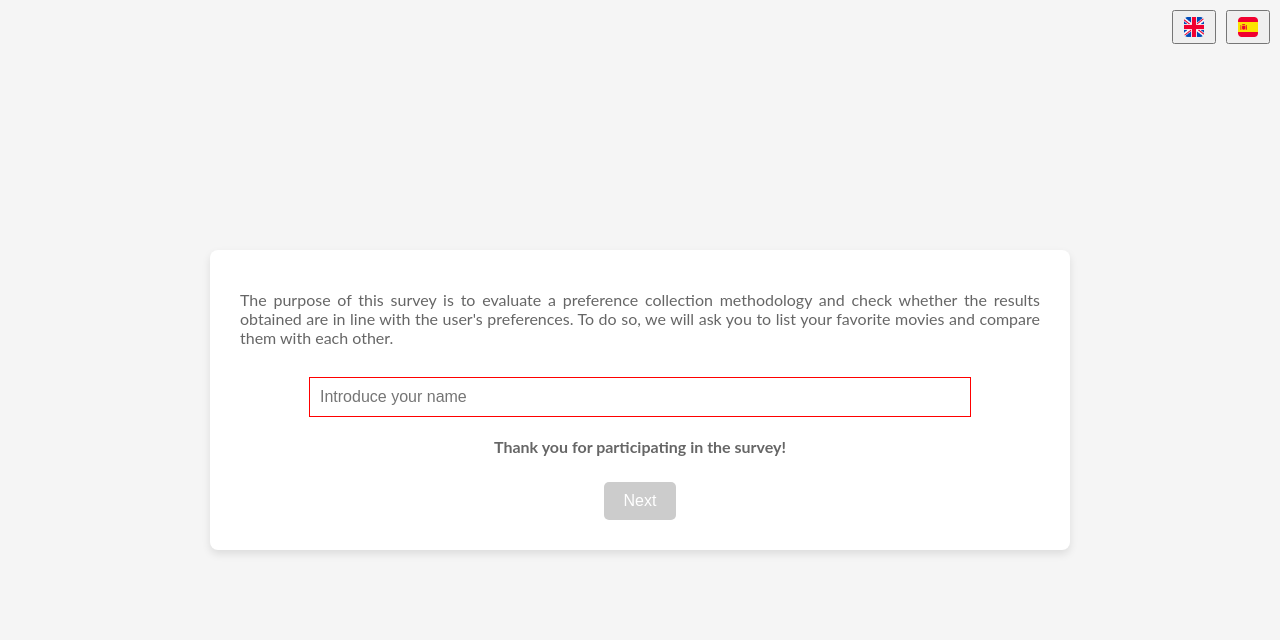
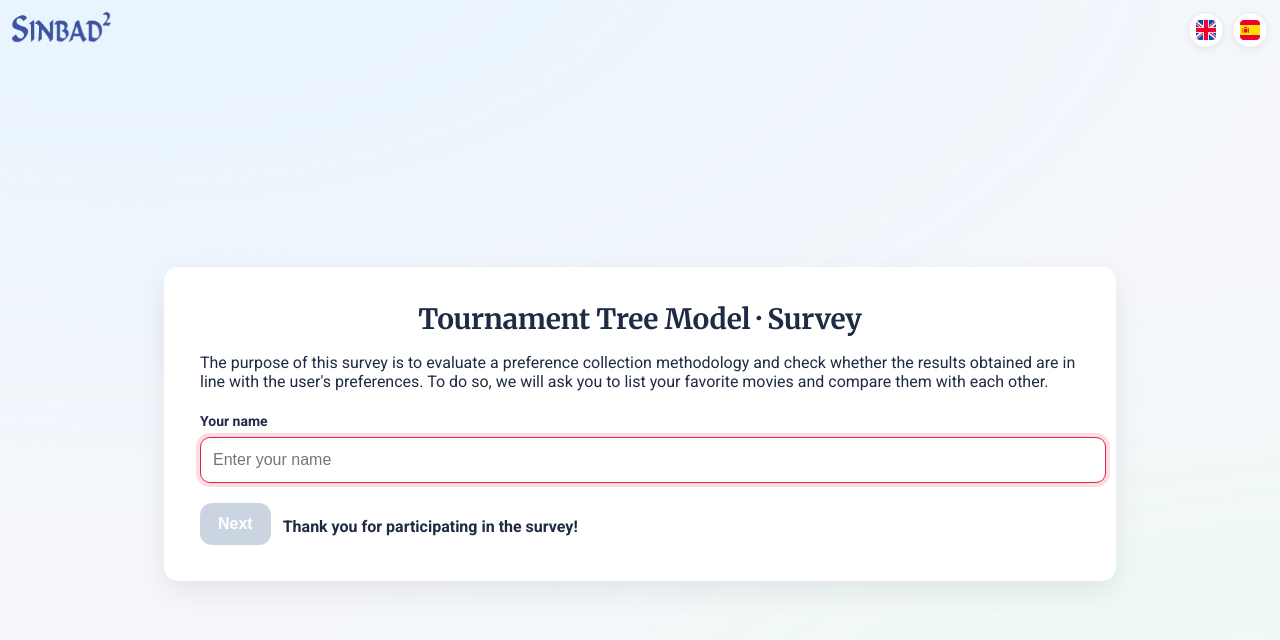
Before and after one commit to otacon19/TTM, a website: page index.html in a window 1280 px wide. Drawn offline with Linux system fonts and the light colour scheme.

Commit message:
Index.html modificado

```diff
--- a/index.html
+++ b/index.html
@@ -1,182 +1,58 @@
 <!DOCTYPE html>
 <html lang="es">
 <head>
-    <link href="https://fonts.googleapis.com/css2?family=Roboto:wght@400;700&family=Open+Sans:wght@400;700&display=swap" rel="stylesheet">
-    <meta charset="UTF-8">
-    <meta name="viewport" content="width=device-width, initial-scale=1.0">
-    <title>TTM</title>
-    <style>
-        body {
-            font-family: 'Lato', sans-serif;
-            background-color: #f5f5f5;
-            margin: 0;
-            display: flex;
-            justify-content: center;
-            align-items: center;
-            height: 100vh;
-        }
+  <meta charset="UTF-8" />
+  <meta name="viewport" content="width=device-width, initial-scale=1" />
+  <title>Tournament Tree Model · Encuesta</title>
 
-        .language-container {
-            position: fixed;
-            top: 10px;
-            right: 10px;
-            display: flex;
-            gap: 10px;
-            z-index: 10;
-        }
+  <!-- Tipografías y estilos comunes -->
+  <link href="https://fonts.googleapis.com/css2?family=Merriweather:wght@700&family=Roboto:wght@400;700&display=swap" rel="stylesheet" />
+  <link rel="stylesheet" href="style.css" />
 
-        .language-container button {
-            padding: 5px 10px;
-            font-size: 14px;
-            cursor: pointer;
-        }
-
-        .content {
-            text-align: center;
-            margin-top: 50px;
-        }
-
-        .container {
-            text-align: justify;
-            background-color: #fff;
-            padding: 30px;
-            border-radius: 8px;
-            box-shadow: 0 4px 8px rgba(0, 0, 0, 0.1);
-            width: 80%;
-            max-width: 800px;
-        }
-
-        .text-box-container {
-            margin-top: 20px;
-            display: flex;
-            flex-direction: column;
-            align-items: center;
-        }
-
-        .text-box {
-            margin: 10px auto;
-            padding: 10px;
-            font-size: 16px;
-            width: 80%;
-            border: 1px solid #ccc; /* Añadido */
-        }
-
-        .invalid {
-            border-color: red;
-        }
-
-        h1 {
-            color: #333;
-            font-size: 2.5rem;
-        }
-
-        p {
-            color: #666;
-            font-size: 16px;
-            margin-top: 10px;
-        }
-
-        #thanks {
-            text-align: center;
-            font-weight: bold;
-        }
-
-        .navigate-button {
-            margin-top: 10px;
-            padding: 10px 20px;
-            font-size: 16px;
-            cursor: pointer;
-            background-color: #3498db;
-            color: white;
-            border: none;
-            border-radius: 5px;
-            transition: background-color 0.3s ease;
-        }
-
-        .navigate-button:hover {
-            background-color: #2980b9;
-        }
-
-        .navigate-button:disabled {
-            background-color: #ccc;
-            cursor: not-allowed;
-        }
-
-    </style>
+  <meta name="theme-color" content="#3498db" />
 </head>
 <body>
-    <div class="language-container">
-        <button onclick="changeLanguage('en')">
-            <img src="english.png" alt="Button Image" style="width: 20px; height: 20px; vertical-align: middle;">
-        </button>
-        <button onclick="changeLanguage('es')">
-            <img src="spanish.png" alt="Button Image" style="width: 20px; height: 20px; vertical-align: middle;">
-        </button>
-    </div>
-    <div class="container">
-        <p id="description">The purpose of this survey (change) is to evaluate a preference collection methodology and check whether the results obtained are in line with the user's preferences. To do so, we will ask you to list your favorite movies and compare them with each other. </b>
-            <div class="text-box-container" id="text-box-container">
-                <input class="text-box" id="name_box" placeholder="Introduce your name"></input>
-            </div>
-            <p id="thanks"><b>Thank you for participating in the survey!</b></p>
-        <center><button class="navigate-button" id="nextButton" onclick="goToNextStep()">Next</button></center>
-    </div>
+  <!-- Logo fijo fuera de la tarjeta -->
+  <div class="site-logo">
+    <a href="https://sinbad2.ujaen.es/" target="_blank" rel="noopener">
+      <img src="img/logo-sinbad2.png" alt="SINBAD2 Research Group logo" />
+    </a>
+  </div>
 
-    <script>
+  <!-- Selector de idioma -->
+  <div class="lang-switch" role="group" aria-label="Language selector">
+    <button type="button" id="btn-en" title="English" aria-label="English">
+      <img src="img/english.png" alt="English flag" />
+    </button>
+    <button type="button" id="btn-es" title="Español" aria-label="Español">
+      <img src="img/spanish.png" alt="Bandera de España" />
+    </button>
+  </div>
 
-        const translations = {
-            en: {
-                description: "The purpose of this survey is to evaluate a preference collection methodology and check whether the results obtained are in line with the user's preferences. To do so, we will ask you to list your favorite movies and compare them with each other.",
-                thanks: "Thank you for participating in the survey!",
-                name_box: "Introduce your name",
-                nextButton: "Next",
-            },
-            es: {
-                description: "Esta encuesta tiene como objetivo evaluar una metodología de recolección de opiniones y comprobar si los resultados obtenidos se ajustan a las preferencias del usuario. Para ello, le pediremos que enumere sus películas favoritas y las compare entre sí.",
-                thanks: "¡Gracias por participar en la encuesta!",
-                name_box: "Introduce tu nombre",
-                nextButton: "Siguiente",
-            }
-        };
+  <!-- Contenido principal -->
+  <main class="card" role="main">
+    <header class="page-header">
+      <h1 id="title">Tournament Tree Model · Survey</h1>
+    </header>
 
-        function changeLanguage(language) {
-            localStorage.setItem('language', language);
-            document.getElementById('description').textContent = translations[language].description;
-            document.getElementById('thanks').textContent = translations[language].thanks;
-            document.getElementById('name_box').placeholder = translations[language].name_box;
-            document.getElementById('nextButton').textContent = translations[language].nextButton;
-        }
+    <p id="description">
+      The purpose of this survey is to evaluate a preference collection methodology and check whether the results obtained are in line with the user's preferences. To do so, we will ask you to list your favorite movies and compare them with each other.
+    </p>
 
-        document.addEventListener("DOMContentLoaded", function() {
-            changeLanguage('en');
-            const savedLanguage = localStorage.getItem('language') || 'en';
+    <form class="form" id="form" novalidate>
+      <div class="field">
+        <label for="name_box" id="name_label">Your name</label>
+        <input id="name_box" class="input" type="text" name="name" placeholder="Enter your name" autocomplete="name" required />
+      </div>
 
-            const text = document.getElementById('name_box');
-            text.addEventListener('input', validateTextBoxes);
-            validateTextBoxes();
-        });
+      <div class="actions">
+        <button id="nextButton" class="btn" type="submit">Next</button>
+        <span class="thanks" id="thanks">Thank you for participating in the survey!</span>
+      </div>
+    </form>
+  </main>
 
-        function validateTextBoxes() {
-            const textBox = document.getElementById('name_box');
-            const nextButton = document.getElementById('nextButton');
-
-            if (textBox.value === '') {
-                textBox.classList.add('invalid');
-                nextButton.disabled = true;
-            } else {
-                textBox.classList.remove('invalid');
-                nextButton.disabled = false;
-            }
-        }
-
-        function goToNextStep() {
-
-            var text = document.getElementById("name_box");
-            const name = text.value;
-            localStorage.setItem('user_name', name);
-
-            window.location.href = `step1.html`;
-        }
-    </script>
+  <!-- Lógica común (i18n + UX) -->
+  <script src="js/index.js"></script>
 </body>
 </html>
--- /dev/null
+++ b/js/index.js
@@ -0,0 +1,138 @@
+/*
+  index.js — i18n + UX base para todas las vistas
+  - Maneja idioma (en/es) con persistencia en localStorage
+  - Aplica textos a elementos por ID y por data-i18n
+  - Valida el campo de nombre (si existe) y controla el botón Next
+  - Es defensivo: si un elemento no existe en una vista, no falla
+*/
+
+(() => {
+    const I18N = {
+      en: {
+        title: "Tournament Tree Model · Survey",
+        description:
+          "The purpose of this survey is to evaluate a preference collection methodology and check whether the results obtained are in line with the user's preferences. To do so, we will ask you to list your favorite movies and compare them with each other.",
+        name_label: "Your name",
+        name_placeholder: "Enter your name",
+        next: "Next",
+        thanks: "Thank you for participating in the survey!",
+      },
+      es: {
+        title: "Tournament Tree Model · Encuesta",
+        description:
+          "Esta encuesta tiene como objetivo evaluar una metodología de recolección de opiniones y comprobar si los resultados obtenidos se ajustan a las preferencias del usuario. Para ello, le pediremos que enumere sus películas favoritas y las compare entre sí.",
+        name_label: "Tu nombre",
+        name_placeholder: "Introduce tu nombre",
+        next: "Siguiente",
+        thanks: "¡Gracias por participar en la encuesta!",
+      },
+    };
+
+    const els = {
+      title: () => document.getElementById("title"),
+      description: () => document.getElementById("description"),
+      nameLabel: () => document.getElementById("name_label"),
+      nameBox: () => document.getElementById("name_box"),
+      next: () => document.getElementById("nextButton"),
+      thanks: () => document.getElementById("thanks"),
+      form: () => document.getElementById("form"),
+      btnEn: () => document.getElementById("btn-en"),
+      btnEs: () => document.getElementById("btn-es"),
+    };
+
+    const getLang = () => localStorage.getItem("language")
+      || ((navigator.language || "en").startsWith("es") ? "es" : "en");
+
+    function setTextIf(el, text, {attr = "text"} = {}) {
+      if (!el || text == null) return;
+      if (attr === "text") el.textContent = text;
+      else if (attr === "placeholder") el.placeholder = text;
+      else el.setAttribute(attr, text);
+    }
+
+    function applyLang(lang) {
+      const L = I18N[lang] ?? I18N.en;
+      localStorage.setItem("language", lang);
+
+      // IDs concretos (si existen en la vista actual)
+      setTextIf(els.title(), L.title);
+      setTextIf(els.description(), L.description);
+      setTextIf(els.nameLabel(), L.name_label);
+      setTextIf(els.nameBox(), L.name_placeholder, {attr: "placeholder"});
+      setTextIf(els.next(), L.next);
+      setTextIf(els.thanks(), L.thanks);
+
+      // data-i18n genérico: <span data-i18n="key"></span>
+      document.querySelectorAll("[data-i18n]").forEach(node => {
+        const key = node.getAttribute("data-i18n");
+        if (!key) return;
+        const txt = L[key];
+        if (txt == null) return;
+        if (node.tagName === "INPUT" || node.tagName === "TEXTAREA") {
+          node.setAttribute("placeholder", txt);
+        } else {
+          node.textContent = txt;
+        }
+      });
+
+      document.documentElement.lang = lang;
+    }
+
+    function validatePresence(inputEl, buttonEl) {
+      if (!inputEl || !buttonEl) return true;
+      const empty = !inputEl.value.trim();
+      inputEl.classList.toggle("invalid", empty);
+      buttonEl.disabled = empty;
+      return !empty;
+    }
+
+    function bindFormIfPresent() {
+      const form = els.form();
+      const nameBox = els.nameBox();
+      const nextBtn = els.next();
+      if (!form) return; // otra vista sin formulario
+
+      const onInput = () => validatePresence(nameBox, nextBtn);
+      nameBox && nameBox.addEventListener("input", onInput);
+
+      form.addEventListener("submit", (ev) => {
+        ev.preventDefault();
+        if (!validatePresence(nameBox, nextBtn)) return;
+        if (nameBox) localStorage.setItem("user_name", nameBox.value.trim());
+        // Por defecto, avanzar a step1.html si no se define otra acción
+        const nextUrl = form.getAttribute("data-next") || "step1.html";
+        window.location.href = nextUrl;
+      });
+
+      // Estado inicial de validación
+      onInput();
+    }
+
+    function bindLanguageButtons() {
+      const en = els.btnEn();
+      const es = els.btnEs();
+      if (en) en.addEventListener("click", () => applyLang("en"));
+      if (es) es.addEventListener("click", () => applyLang("es"));
+    }
+
+    function init() {
+      // Idioma
+      const lang = getLang();
+      applyLang(lang);
+
+      // Enlaces para cambiar idioma
+      bindLanguageButtons();
+
+      // Formulario (si existe en la vista)
+      bindFormIfPresent();
+    }
+
+    // Exponer utilidades globales por si quieres usarlas en otras vistas
+    window.TTM = {
+      setLanguage: applyLang,
+      getLanguage: getLang,
+      t: (key) => (I18N[localStorage.getItem("language") || "en"] || I18N.en)[key],
+    };
+
+    document.addEventListener("DOMContentLoaded", init);
+  })();
--- /dev/null
+++ b/style.css
@@ -0,0 +1,167 @@
+:root {
+    --bg: #f5f7fb;
+    --fg: #1f2a44;
+    --muted: #6b7280;
+    --primary: #3498db;
+    --primary-600: #2980b9;
+    --card: #ffffff;
+    --ring: rgba(52, 152, 219, 0.35);
+    --danger: #e11d48;
+    --radius: 14px;
+    --shadow: 0 10px 30px rgba(2, 6, 23, 0.08);
+  }
+
+  html, body {
+    height: 100%;
+  }
+
+  body {
+    margin: 0;
+    font-family: "Roboto", system-ui, -apple-system, Segoe UI, Arial, sans-serif;
+    background: radial-gradient(1200px 600px at 10% -10%, #e6f4ff, transparent),
+                radial-gradient(1200px 600px at 110% 110%, #eafaf1, transparent),
+                var(--bg);
+    color: var(--fg);
+    display: grid;
+    place-items: center;
+    padding: 24px;
+  }
+
+  /* LOGO */
+  .site-logo {
+    position: fixed;
+    top: 12px;
+    left: 12px;
+    z-index: 10;
+  }
+  .site-logo img {
+    height: 30px;
+    width: auto;
+  }
+
+  /* LANGUAGE SWITCH */
+  .lang-switch {
+    position: fixed;
+    top: 12px;
+    right: 12px;
+    display: flex;
+    gap: 8px;
+    z-index: 10;
+  }
+  .lang-switch button {
+    display: inline-flex;
+    align-items: center;
+    justify-content: center;
+    width: 36px;
+    height: 36px;
+    border-radius: 999px;
+    border: 1px solid #e5e7eb;
+    background: #fff;
+    cursor: pointer;
+    box-shadow: 0 2px 8px rgba(0,0,0,.06);
+    transition: transform .12s ease, box-shadow .12s ease;
+  }
+  .lang-switch button:hover {
+    transform: translateY(-1px);
+    box-shadow: 0 6px 14px rgba(0,0,0,.10);
+  }
+  .lang-switch img {
+    width: 20px;
+    height: 20px;
+  }
+
+  /* CARD */
+  .card {
+    width: min(880px, 92vw);
+    background: var(--card);
+    box-shadow: var(--shadow);
+    border-radius: var(--radius);
+    padding: clamp(20px, 3vw, 36px);
+  }
+
+  /* HEADER */
+  .page-header {
+    text-align: center;
+    margin-bottom: 16px;
+  }
+  .page-header h1 {
+    margin: 0;
+    font-family: "Merriweather", serif;
+    font-size: clamp(22px, 3.2vw, 28px);
+    line-height: 1.2;
+    letter-spacing: -0.01em;
+  }
+
+  header p {
+    margin: 0;
+    color: var(--muted);
+    font-size: 16px;
+    line-height: 1.6;
+    text-align: justify;
+  }
+
+  /* FORM */
+  .form {
+    margin-top: 22px;
+    display: grid;
+    gap: 14px;
+  }
+
+  .field {
+    display: grid;
+    gap: 8px;
+  }
+  .field label {
+    font-weight: 700;
+    font-size: 14px;
+  }
+
+  .input {
+    width: 100%;
+    height: 44px;
+    border-radius: 10px;
+    border: 1px solid #d1d5db;
+    padding: 0 12px;
+    font-size: 16px;
+    outline: none;
+    transition: border-color .15s ease, box-shadow .15s ease;
+  }
+  .input:focus {
+    border-color: var(--primary);
+    box-shadow: 0 0 0 4px var(--ring);
+  }
+  .input.invalid {
+    border-color: var(--danger);
+    box-shadow: 0 0 0 4px rgba(225, 29, 72, 0.15);
+  }
+
+  /* BUTTONS */
+  .actions {
+    display: flex;
+    align-items: center;
+    gap: 12px;
+    margin-top: 6px;
+  }
+
+  .btn {
+    appearance: none;
+    border: none;
+    border-radius: 12px;
+    padding: 12px 18px;
+    font-size: 16px;
+    font-weight: 700;
+    cursor: pointer;
+    background: var(--primary);
+    color: white;
+    transition: background .15s ease, transform .06s ease;
+  }
+  .btn:hover { background: var(--primary-600); }
+  .btn:active { transform: translateY(1px); }
+  .btn[disabled] { background: #cbd5e1; cursor: not-allowed; }
+
+  /* THANKS TEXT */
+  .thanks {
+    margin-top: 6px;
+    font-weight: 700;
+    text-align: center;
+  }
```
Also changed, not shown: img/english.png (renamed from english.png), img/logo-sinbad2.png (added), img/spanish.png (renamed from spanish.png).
